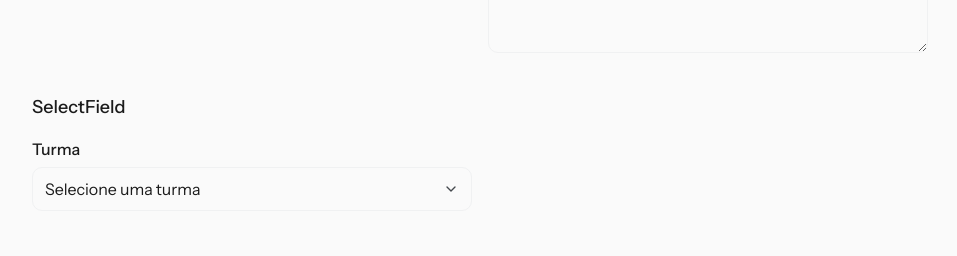
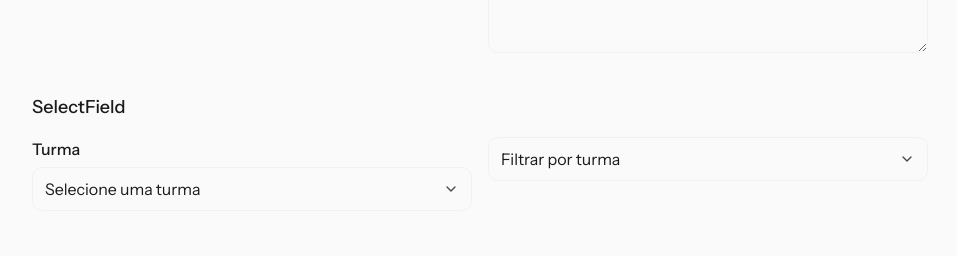
Before and after one commit to AndressaMendess/clm-gestao-2.0, a Next.js app: page /playground in a window 1280 px wide. Shown: the part 2220-2476 px from the top of the page, without its empty margins (24-981 px from the left). Built offline with nearby package versions, Linux system fonts and the light colour scheme.

Commit message:
feat: add select-field without-label variant and UI refinements

```diff
--- a/src/app/(app)/playground/page.tsx
+++ b/src/app/(app)/playground/page.tsx
@@ -200,6 +200,16 @@ export default function HomePage() {
             <SelectField
               label="Turma"
               placeholder="Selecione uma turma"
+              options={[
+                { label: "Turma A", value: "a" },
+                { label: "Turma B", value: "b" },
+                { label: "Turma C", value: "c" },
+              ]}
+            />
+            <SelectField
+              aria-label="Filtrar por turma"
+              placeholder="Filtrar por turma"
+              variant="without-label"
               options={[
                 { label: "Turma A", value: "a" },
                 { label: "Turma B", value: "b" },
--- a/src/components/ui/select-field/index.tsx
+++ b/src/components/ui/select-field/index.tsx
@@ -18,6 +18,7 @@ import type { SelectFieldProps } from "./select-field.types";
 const NONE_VALUE = "__select_none__";
 
 export function SelectField({
+  "aria-label": ariaLabel,
   "aria-describedby": ariaDescribedBy,
   defaultValue,
   disabled,
@@ -31,6 +32,7 @@ export function SelectField({
   placeholder = "Selecione",
   required,
   tone = "default",
+  variant = "with-label",
   triggerClassName,
   value,
   wrapperClassName,
@@ -49,6 +51,9 @@ export function SelectField({
     onChange?.(normalizedValue);
   };
 
+  const shouldShowLabel = variant === "with-label";
+  const computedAriaLabel = !shouldShowLabel ? ariaLabel ?? label ?? placeholder : undefined;
+
   const selectRoot = (
     <Select.Root
       defaultValue={resolvedDefaultValue}
@@ -59,6 +64,7 @@ export function SelectField({
       value={resolvedValue}
     >
       <Select.Trigger
+        aria-label={computedAriaLabel}
         aria-describedby={describedBy}
         className={cx(getSelectFieldStyles(tone), triggerClassName)}
         id={selectId}
@@ -88,9 +94,11 @@ export function SelectField({
 
   return (
     <div className={cx(selectFieldWrapperStyles, wrapperClassName)}>
-      <label className={selectFieldLabelStyles} htmlFor={selectId}>
-        {label}
-      </label>
+      {shouldShowLabel && label ? (
+        <label className={selectFieldLabelStyles} htmlFor={selectId}>
+          {label}
+        </label>
+      ) : null}
       {selectRoot}
       {helperText ? (
         <p className={getSelectFieldHelperStyles(tone)} id={helperId}>
@@ -101,4 +109,4 @@ export function SelectField({
   );
 }
 
-export type { SelectFieldOption, SelectFieldProps } from "./select-field.types";
+export type { SelectFieldOption, SelectFieldProps, SelectFieldVariant } from "./select-field.types";
--- a/src/components/ui/select-field/select-field.types.ts
+++ b/src/components/ui/select-field/select-field.types.ts
@@ -6,12 +6,15 @@ export type SelectFieldOption = {
   value: string;
 };
 
+export type SelectFieldVariant = "with-label" | "without-label";
+
 export type SelectFieldProps = {
+  "aria-label"?: string;
   defaultValue?: string;
   disabled?: boolean;
   helperText?: string;
   id?: string;
-  label: string;
+  label?: string;
   name?: string;
   onChange?: (value: string) => void;
   onValueChange?: (value: string) => void;
@@ -19,6 +22,7 @@ export type SelectFieldProps = {
   placeholder?: string;
   required?: boolean;
   tone?: InputHelperTone;
+  variant?: SelectFieldVariant;
   value?: string;
   wrapperClassName?: string;
   triggerClassName?: string;
```
Also changed, not shown: 1 other file (tests, documents, lock files or other folders).
